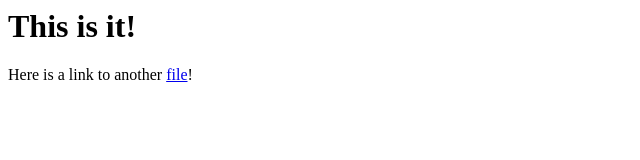
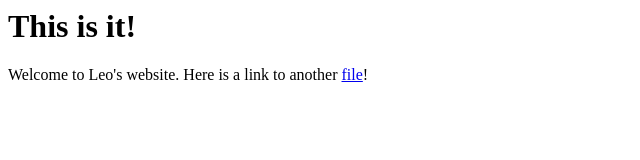
Before and after one commit to rorymcarthur/rorymcarthur.github.io, a plain HTML site: page index.html in a window 1280 px wide. Shown: the whole page, without its empty margins (0-640 px from the left). Drawn offline with Linux system fonts and the light colour scheme.

Commit message:
Update index.html

```diff
--- a/index.html
+++ b/index.html
@@ -4,6 +4,6 @@
 </head>
 <body>
 <h1>This is it!</h1>
-  <p>Here is a link to another <a href="hello.html">file</a>!</p>
+  <p>Welcome to Leo's website. Here is a link to another <a href="hello.html">file</a>!</p>
 </body>
 </html>
```
